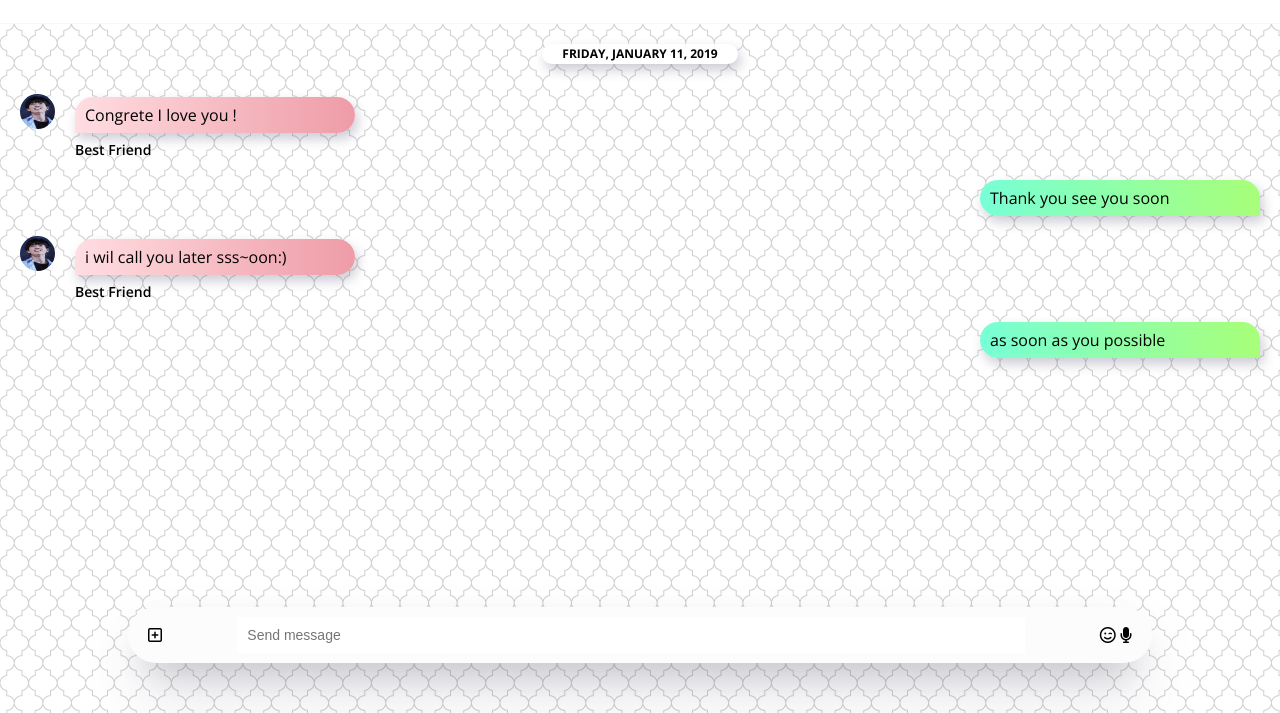
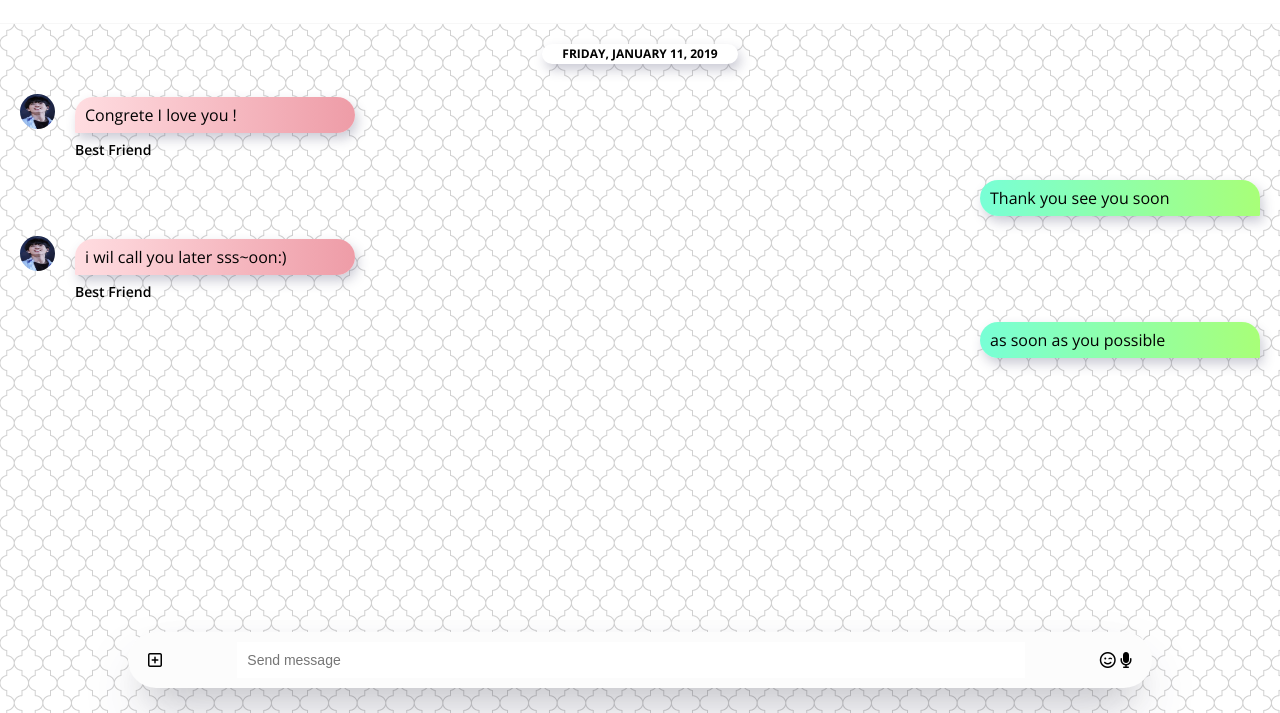
Before and after one commit to DosImpact/lecture_kokoaclone, a plain HTML site: page kakaoV2/chat.html in a window 1280 px wide. Shown: the part 87-800 px from the top of the page. Drawn offline with nearby package versions, Linux system fonts and the light colour scheme.

Commit message:
done css part

```diff
--- a/kakaoV2/css/chat.css
+++ b/kakaoV2/css/chat.css
@@ -3,7 +3,7 @@
 }
 .chat-screen {
   background-image: url("../images/hotel-wallpaper.png");
-  min-height: 100vh;
+  min-height: 130vh;
   /*viewport의 높이의 100%을 주는 옵션 , viewport는 스크린이다.*/
 }
 .chat-screen .chat__messages {
@@ -34,7 +34,7 @@
 }
 .chat__write {
   position: fixed;
-  bottom: 50px;
+  bottom: 25px;
   margin: 0 auto;
   left: 0;
   right: 0;
```
